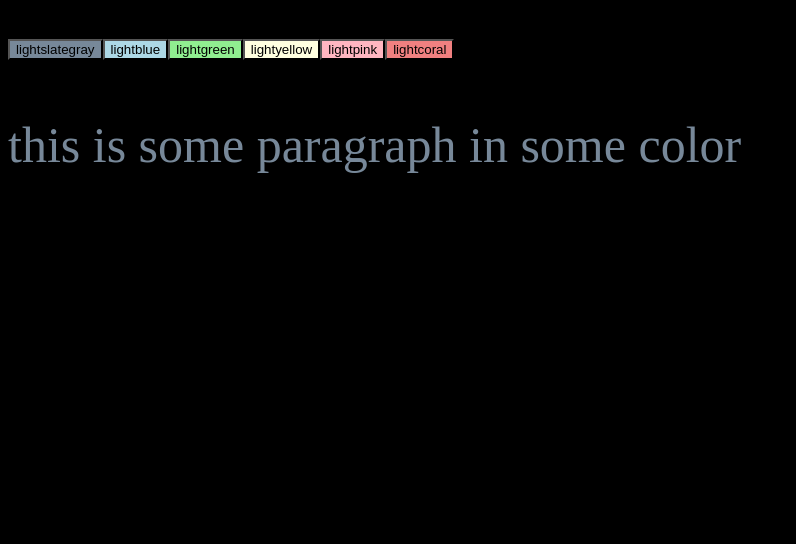
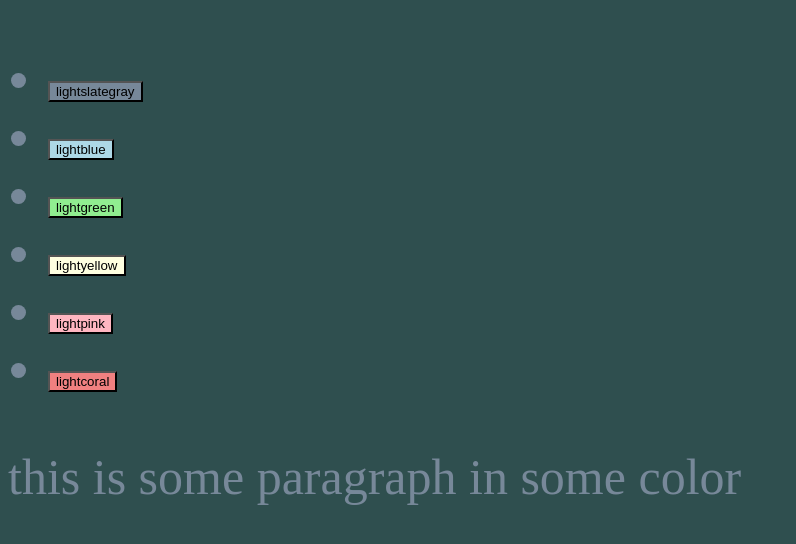
Before and after one commit to ekm507/jslearn, a plain HTML site: page excersices/3/change_color.html in a window 1280 px wide. Shown: the whole page, without its empty margins (0-796 px from the left). Drawn offline with Linux system fonts and the light colour scheme.

Commit message:
add buttons to list

```diff
--- a/excersices/3/change_color.html
+++ b/excersices/3/change_color.html
@@ -7,12 +7,14 @@
             body {
                 color: lightslategray;
                 font-size: 50px;
-                background-color: black;
+                background-color: darkslategray;
             }
         </style>
     </head>
     <body>
-        <div id="buttons"></div>
+        <div>
+            <ul id="buttons"></ul>
+        </div>
         <script>
             function Colorizer(color) {
                 return function () {
@@ -22,7 +24,9 @@
             function makeButton(id) {
                 const button = document.createElement("button");
                 button.id = id;
-                document.getElementById("buttons").appendChild(button);
+                const listElement = document.createElement("li");
+                listElement.appendChild(button);
+                document.getElementById("buttons").appendChild(listElement);
                 return button;
             }
             colors = [
```
